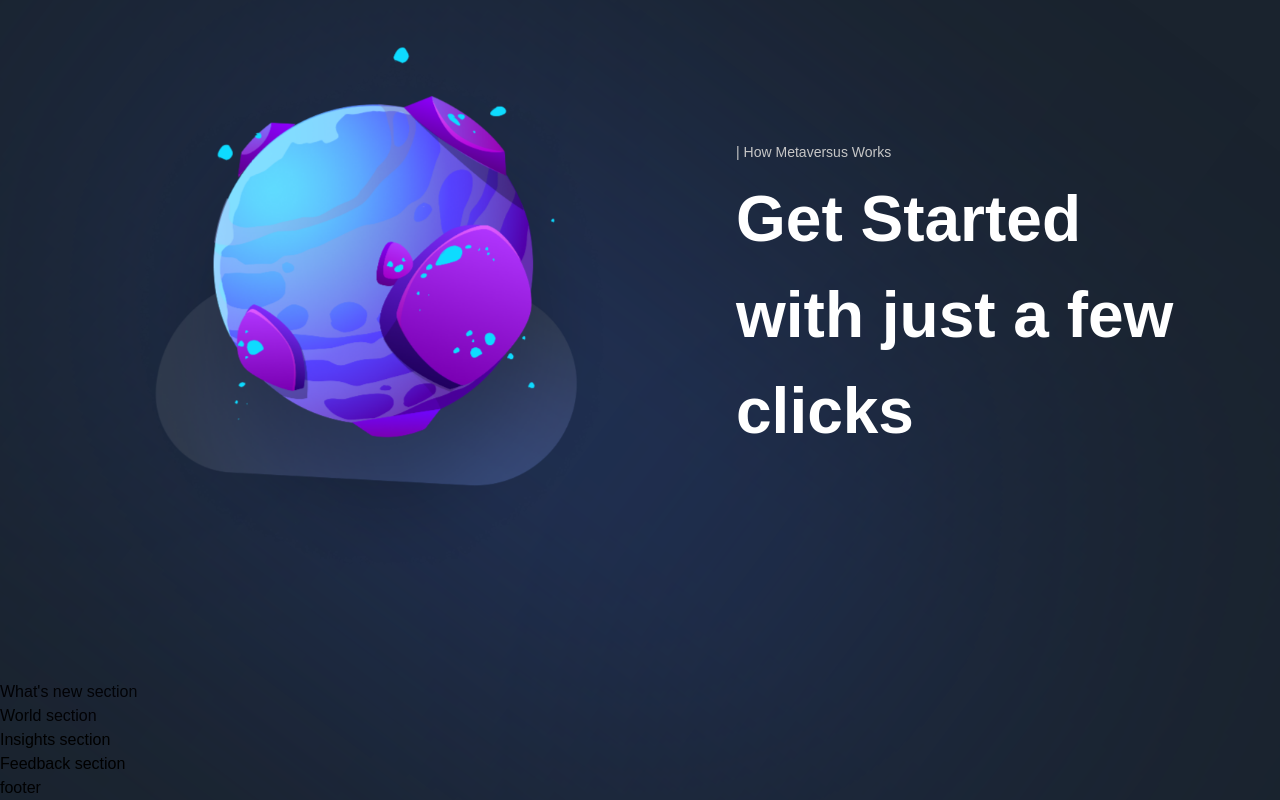
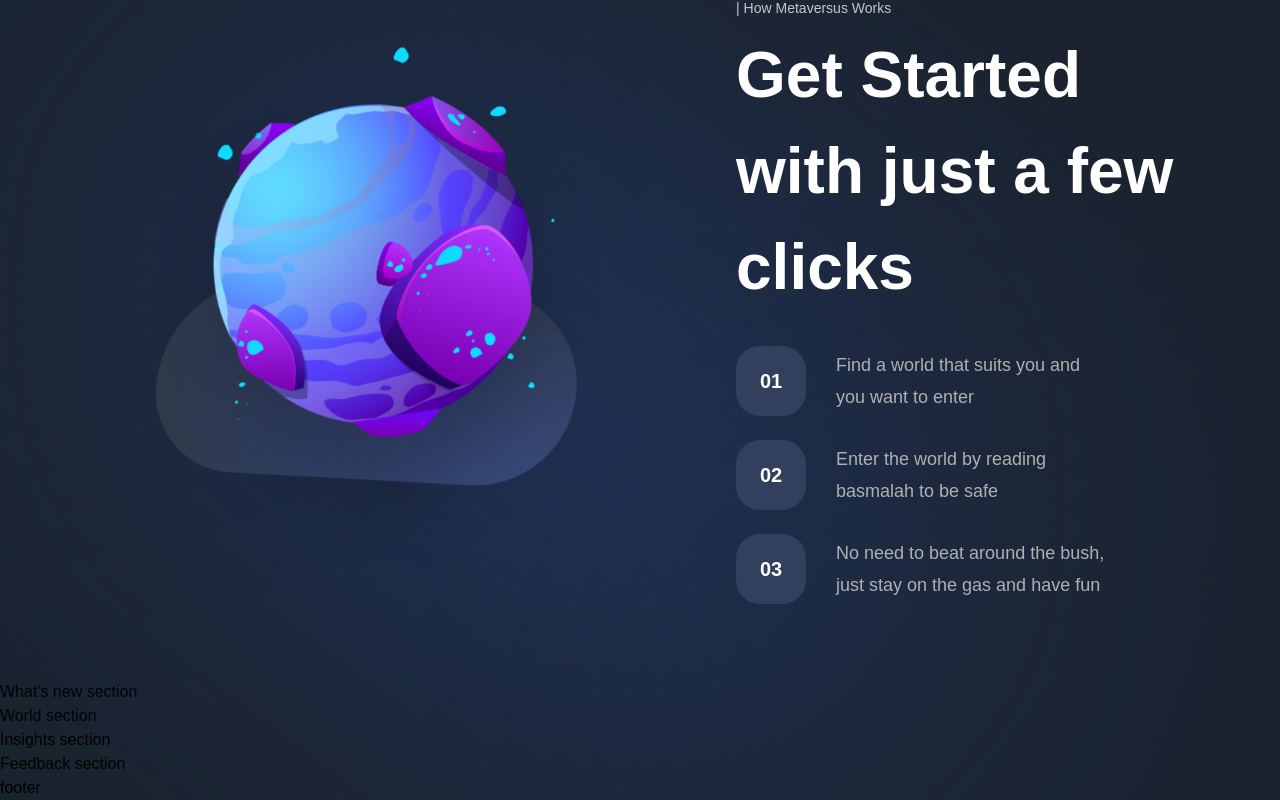
Before and after one commit to Solace4415/metaversus, a Next.js app: page / in a window 1280 px wide. Shown: the part 2734-3534 px from the top of the page. Built offline with nearby package versions, Linux system fonts and the light colour scheme; a web font is replaced by a local one.

Commit message:
changes made

```diff
--- a/components/StartSteps.jsx
+++ b/components/StartSteps.jsx
@@ -1,6 +1,15 @@
-const StartSteps = () => (
-  <div>
-    start steps
+import styles from "../styles";
+
+const StartSteps = ({ number, text }) => (
+  <div className={`${styles.flexCenter}`}>
+    <div
+      className={`${styles.flexCenter} w-[70px] h-[70px] rounded-[24px] bg-[#323f5d]`}
+    >
+      <p className="font-bold text-[20px] text-white">0{number}</p>
+    </div>
+    <p className="flex-1 ml-[30px] font-normal text-[18px] text-[#b0b0b0] leading-[32px]">
+      {text}
+    </p>
   </div>
 );
 
--- a/sections/GetStarted.jsx
+++ b/sections/GetStarted.jsx
@@ -30,6 +30,11 @@
       >
         <TypingText title="| How Metaversus Works" />
         <TitleText title={<>Get Started with just a few clicks</>} />
+        <div className="mt-[31px] flex flex-col max-w-[370px] gap-[24px]">
+          {startingFeatures.map((feature, index) => (
+            <StartSteps key={feature} number={index + 1} text={feature} />
+          ))}
+        </div>
       </motion.div>
     </motion.div>
   </section>
```
